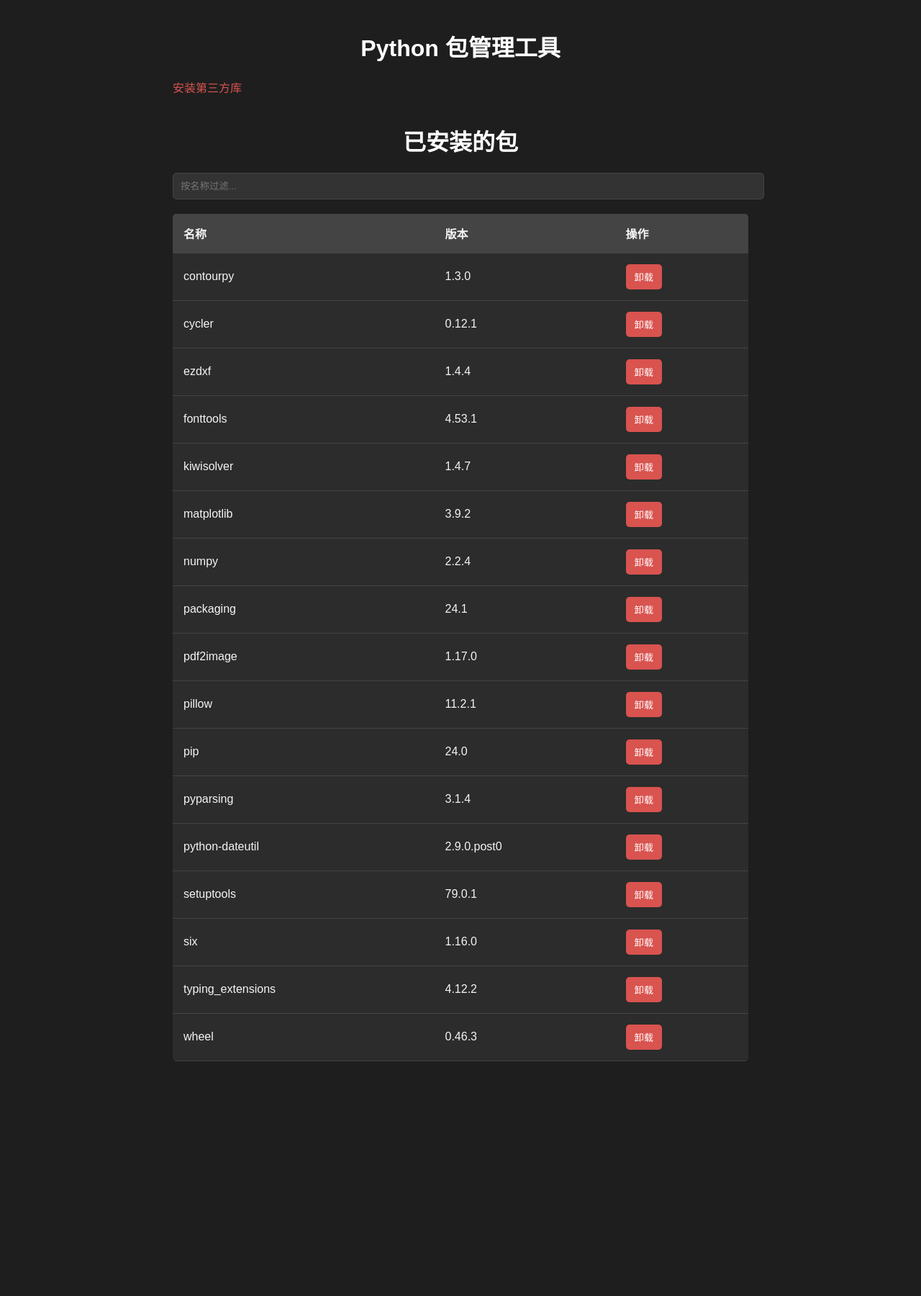
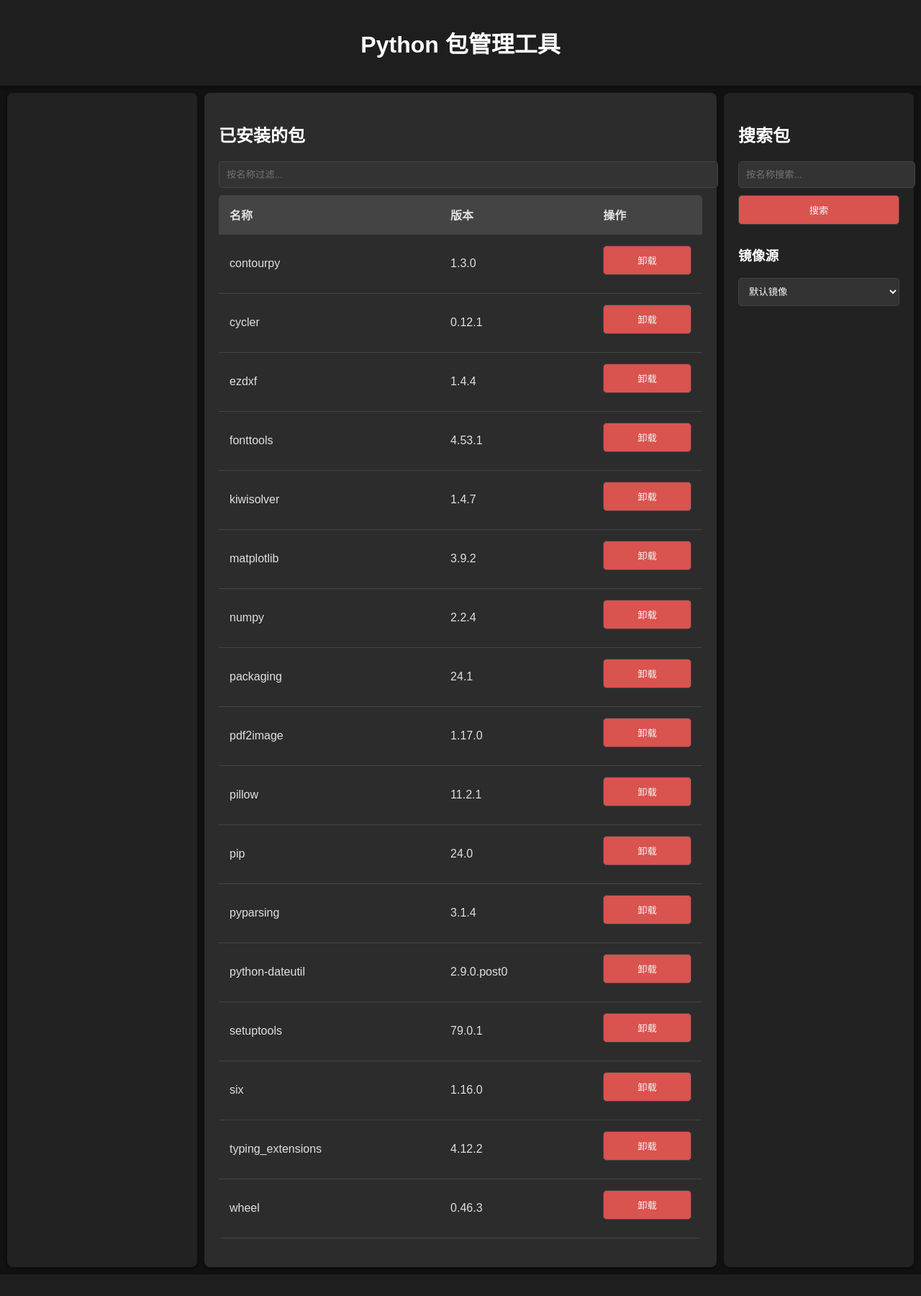
Before and after one commit to merlons/pipui, a FastAPI app: page / in a window 1280 px wide. Shown: the whole page at 72% size. Before the commit the page ends 1474 px from the top, so only its background shows below. Run offline with FastAPI, Linux system fonts and the light colour scheme; data that the repository does not hold is empty.

Commit message:
合并页面

```diff
--- a/pipui/main.py
+++ b/pipui/main.py
@@ -1,4 +1,5 @@
 import sys
+from typing import Dict, List
 
 import uvicorn
 from fastapi import FastAPI, HTTPException, Request
@@ -26,10 +27,12 @@ def uninstall_package(package_name):
         return True
     except subprocess.CalledProcessError:
         return False
+
+
 import pipui
 
 app = FastAPI()
-templates = Jinja2Templates(directory=pipui.__path__[0]+"/templates")
+templates = Jinja2Templates(directory=pipui.__path__[0] + "/templates")
 
 
 @app.get("/", response_class=HTMLResponse)
@@ -71,11 +74,11 @@ def search_packages(query="a"):
     return []
 
 
-@app.get("/search", response_class=HTMLResponse)
-async def read_install(request: Request, q: str = "a"):
-    # 你需要提供 available_packages 数据
+@app.get("/search", response_model=List[Dict[str, str]])
+async def search_package(q: str):
     available_packages = search_packages(q)  # 替换为你的逻辑
-    return templates.TemplateResponse("search.html", {"request": request, "available_packages": available_packages})
+    results = [pkg for pkg in available_packages if q.lower() in pkg["name"].lower()]
+    return results
 
 
 def install_package(package_name, index_url=None):
--- a/pipui/templates/index.html
+++ b/pipui/templates/index.html
@@ -6,27 +6,57 @@
     <style>
         body {
             font-family: Arial, sans-serif;
-            background-color: #1e1e1e;
-            color: #f5f5f5;
+            background-color: #121212; /* 更深的背景色 */
+            color: #e0e0e0; /* 更柔和的文字颜色 */
             margin: 0;
+            display: flex;
+            flex-direction: column;
+            height: 100vh;
+        }
+        .header, .footer {
+            background-color: #1e1e1e; /* 深色标题和底部 */
+            padding: 15px;
+            text-align: center;
+            box-shadow: 0 2px 5px rgba(0, 0, 0, 0.5);
+        }
+        .main {
+            display: flex;
+            flex: 1;
+            margin: 10px; /* 添加间距 */
+        }
+        .sidebar-left, .sidebar-right {
+            flex: 1;
+            background-color: #222; /* 边栏背景颜色 */
             padding: 20px;
-            max-width: 800px;
-            margin-left: auto;
-            margin-right: auto;
             border-radius: 8px;
+            box-shadow: 0 2px 5px rgba(0, 0, 0, 0.5);
         }
-        h1 {
-            text-align: center;
+        .content {
+            flex: 3;
+            padding: 20px;
+            background-color: #2c2c2c; /* 内容区域背景颜色 */
+            border-radius: 8px;
+            margin: 0 10px; /* 中间内容与边栏的间隔 */
+            box-shadow: 0 2px 5px rgba(0, 0, 0, 0.5);
+        }
+        h1, h2, h3 {
             color: #ffffff;
         }
-        #filter {
+        input, button, select {
             width: 100%;
             padding: 10px;
-            margin-bottom: 20px;
+            margin-bottom: 10px;
             border: 1px solid #444;
             border-radius: 5px;
-            background-color: #333;
-            color: #f5f5f5;
+            background-color: #333; /* 输入框背景颜色 */
+            color: #f5f5f5; /* 输入框文字颜色 */
+        }
+        button {
+            background-color: #d9534f; /* 按钮背景颜色 */
+            transition: background-color 0.3s; /* 按钮过渡效果 */
+        }
+        button:hover {
+            background-color: #c9302c; /* 按钮悬停效果 */
         }
         table {
             width: 100%;
@@ -42,33 +72,26 @@
             border-bottom: 1px solid #444;
         }
         th {
-            background-color: #444;
+            background-color: #444; /* 表头背景颜色 */
             cursor: pointer;
         }
         tr:hover {
-            background-color: #555;
-        }
-        button {
-            padding: 8px 12px;
-            color: white;
-            background-color: #d9534f;
-            border: none;
-            border-radius: 5px;
-            cursor: pointer;
-        }
-        button:hover {
-            background-color: #c9302c;
+            background-color: #555; /* 行悬停效果 */
         }
     </style>
 </head>
 <body>
+    <div class="header">
         <h1>Python 包管理工具</h1>
+    </div>
 
-    <div>
-        <a href="search" style="color: #d9534f; text-decoration: none;">安装第三方库</a>
+    <div class="main">
+        <div class="sidebar-left">
+            <!-- 左边栏内容（暂时为空） -->
         </div>
-    <br>
-    <h1>已安装的包</h1>
+
+        <div class="content">
+            <h2>已安装的包</h2>
             <input type="text" id="filter" placeholder="按名称过滤..." oninput="filterPackages()">
             <table>
                 <thead>
@@ -88,6 +111,28 @@
                     {% endfor %}
                 </tbody>
             </table>
+        </div>
+
+        <div class="sidebar-right">
+            <h2>搜索包</h2>
+            <input type="text" id="search-filter" placeholder="按名称搜索...">
+            <button onclick="searchPackages()">搜索</button>
+            <h3>镜像源</h3>
+            <select id="mirror-source">
+                <option value="https://pypi.python.org/simple">默认镜像</option>
+                <option value="https://mirrors.aliyun.com/pypi/simple/">阿里云</option>
+                <option value="https://pypi.tuna.tsinghua.edu.cn/simple">清华大学</option>
+                <option value="https://pypi.hust.edu.cn/simple">华中科技大学</option>
+                <option value="https://pypi.mirrors.ustc.edu.cn/simple/">中国科学技术大学</option>
+                <option value="https://pypi.douban.com/simple/">豆瓣</option>
+            </select>
+            <div id="search-results"></div> <!-- 搜索结果展示区域 -->
+        </div>
+    </div>
+
+    <div class="footer">
+        <!-- 底部内容（暂时为空） -->
+    </div>
 
     <script>
         let sortOrder = { name: 1, version: 1 }; // 1 为正序，-1 为倒序
@@ -129,6 +174,76 @@
                 }
             });
         }
+
+        function searchPackages() {
+            const filter = document.getElementById('search-filter').value.trim();
+            if (filter === "") {
+                alert('请输入包名');
+                return;
+            }
+
+            // 使用 fetch 从后台获取数据
+            fetch(`/search/?q=${filter}`)
+                .then(response => {
+                    if (!response.ok) {
+                        throw new Error('网络响应不是 OK');
+                    }
+                    return response.json(); // 解析为 JSON
+                })
+                .then(data => {
+                    renderSearchResults(data); // 渲染搜索结果
+                })
+                .catch(error => {
+                    console.error('获取数据失败:', error);
+                });
+        }
+
+        function renderSearchResults(data) {
+            const resultsContainer = document.getElementById('search-results');
+            resultsContainer.innerHTML = ''; // 清空之前的结果
+
+            if (data.length === 0) {
+                resultsContainer.innerHTML = '<p>未找到结果。</p>';
+                return;
+            }
+
+            const resultTable = document.createElement('table');
+            resultTable.innerHTML = `
+                <thead>
+                    <tr>
+                        <th>名称</th>
+                        <th>操作</th>
+                    </tr>
+                </thead>
+                <tbody>
+            `;
+
+            data.forEach(package => {
+                resultTable.innerHTML += `
+                    <tr>
+                        <td>${package.name}</td>
+                        <td><button onclick="install('${package.name}')">安装</button></td>
+                    </tr>
+                `;
+            });
+
+            resultTable.innerHTML += `</tbody></table>`;
+            resultsContainer.appendChild(resultTable);
+        }
+
+        function install(packageName) {
+            const mirrorSource = document.getElementById('mirror-source').value;
+            fetch(`/install/?q=${packageName}&mirror=${mirrorSource}`, {
+                method: 'GET'
+            }).then(response => {
+                if (response.ok) {
+                    alert('安装成功');
+                    location.reload(); // 安装成功，刷新页面
+                } else {
+                    alert('安装失败');
+                }
+            });
+        }
     </script>
 </body>
 </html>
```
Also changed, not shown: pipui/templates/search.html (deleted, +0 -146 lines). Lines whose indentation alone changed are shown as unchanged.
